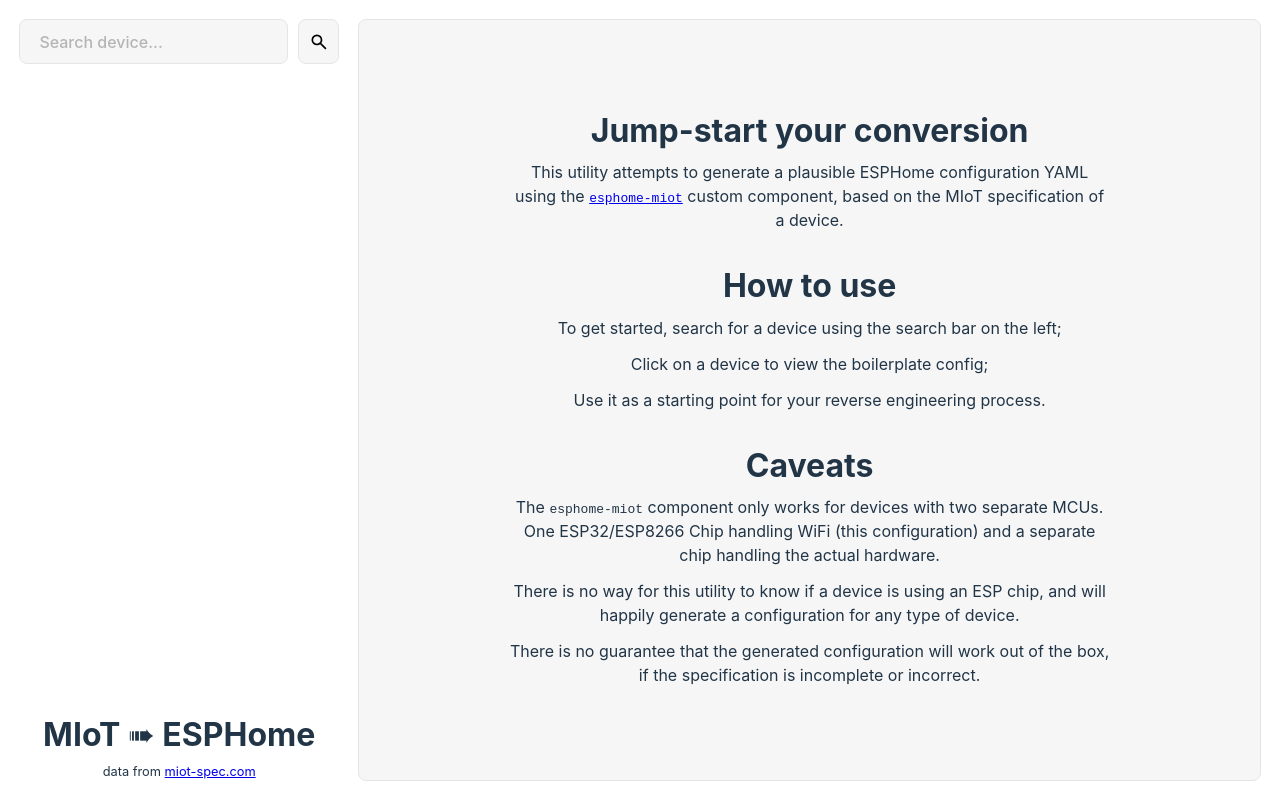
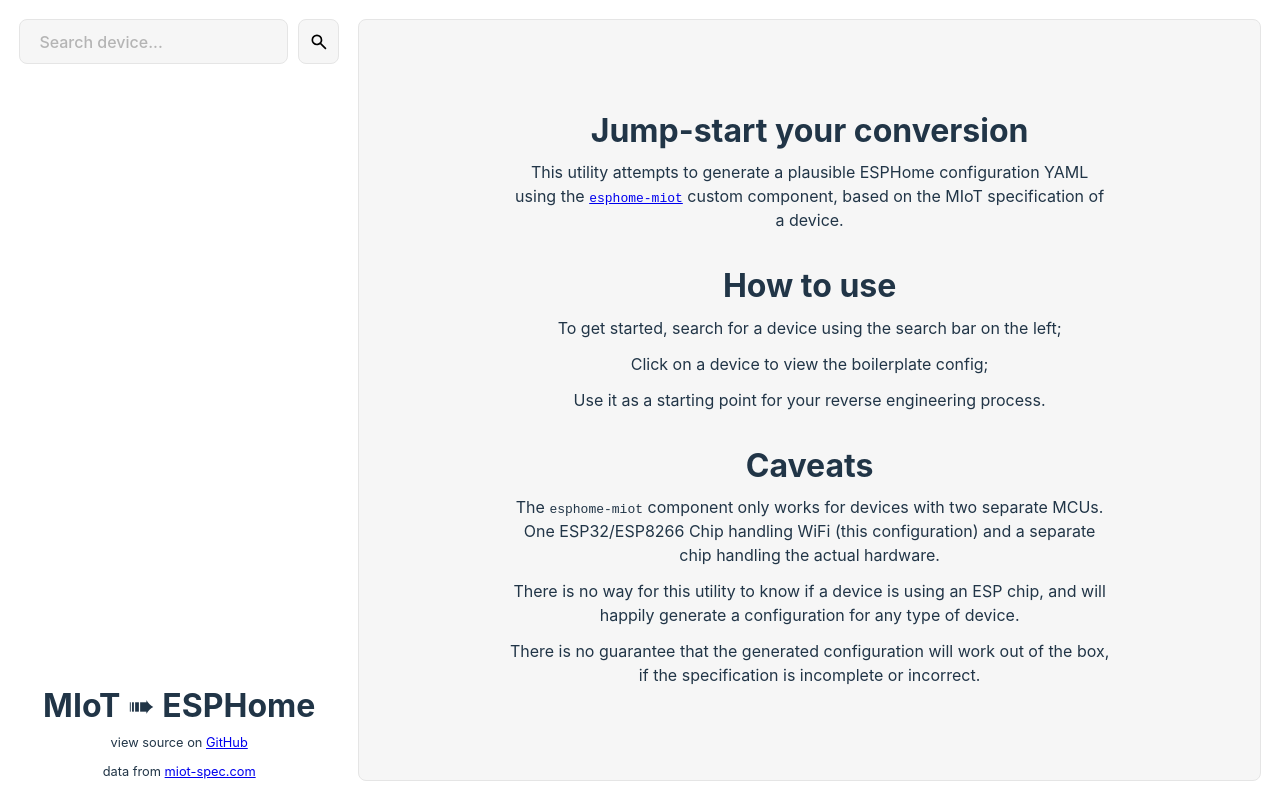
Before and after one commit to cristianchelu/miot2esphome, a React (Vite) app: page / in a window 1280 px wide. Built offline with nearby package versions, Linux system fonts and the light colour scheme.

Commit message:
add view source link

```diff
--- a/src/components/app/App.tsx
+++ b/src/components/app/App.tsx
@@ -22,9 +22,15 @@
 
 const AppTitle = () => <h1>MIoT ➠ ESPHome</h1>;
 const AppFooter = () => (
-  <p>
-    data from <a href="https://home.miot-spec.com/">miot-spec.com</a>
-  </p>
+  <>
+    <p>
+      view source on{" "}
+      <a href="https://github.com/cristianchelu/miot2esphome">GitHub</a>
+    </p>
+    <p>
+      data from <a href="https://home.miot-spec.com/">miot-spec.com</a>
+    </p>
+  </>
 );
 
 function App() {
```
